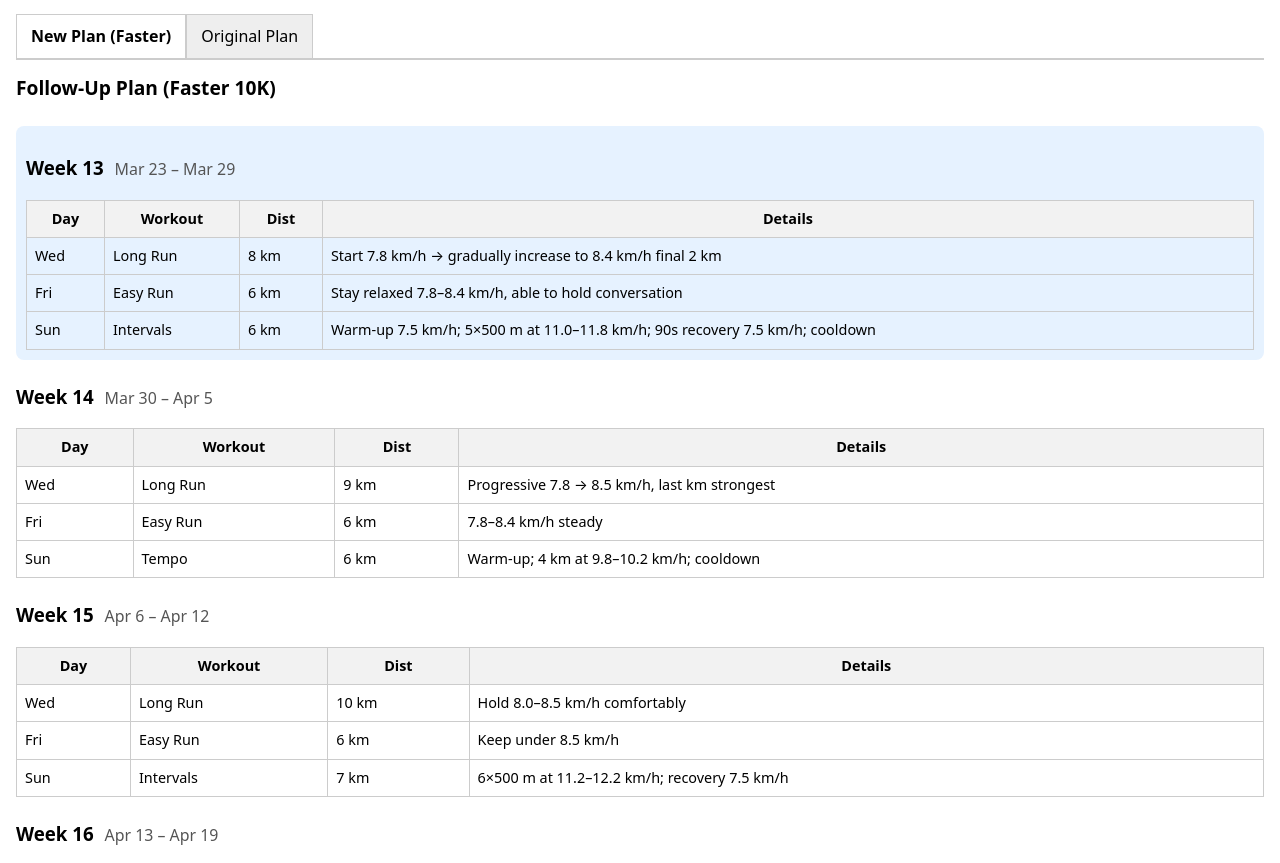
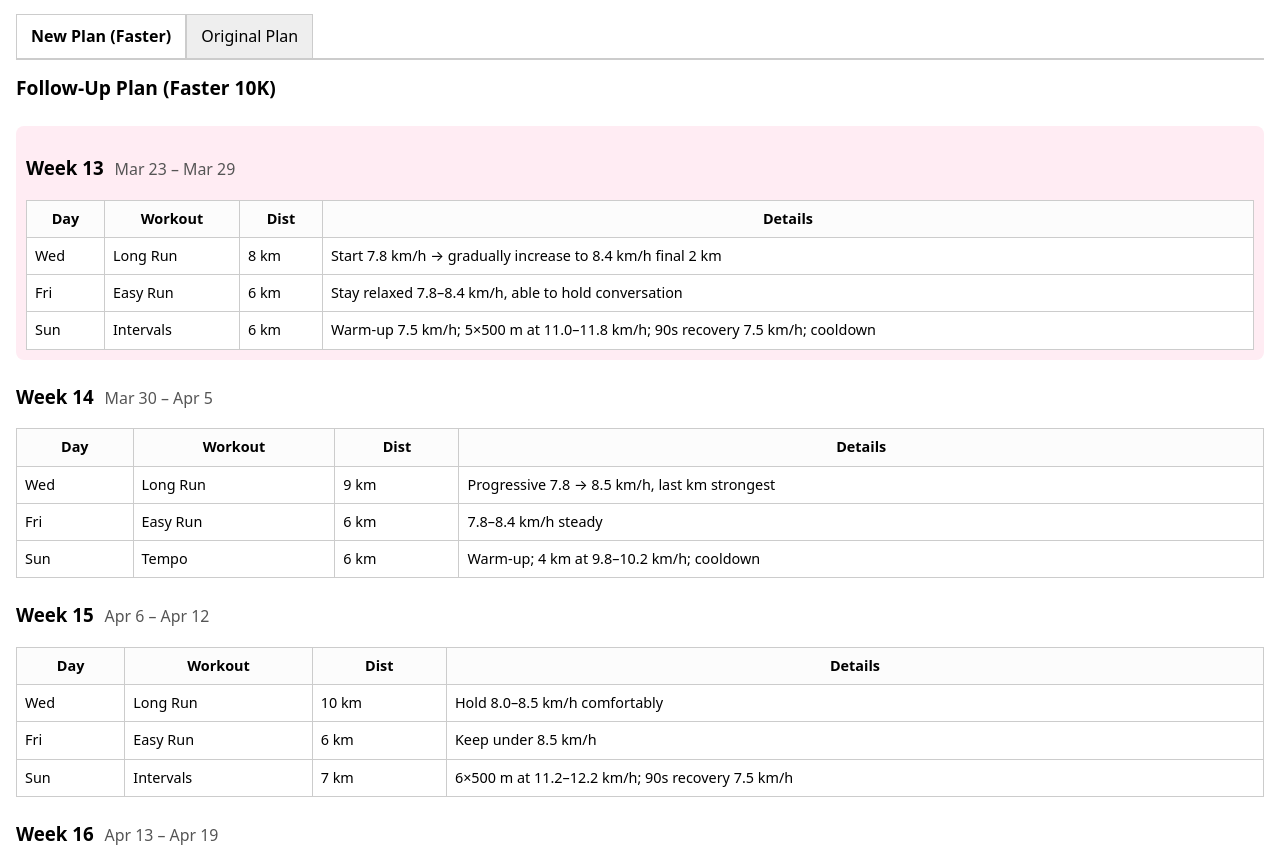
Before and after one commit to harryseppala/run, a plain HTML site: page index.html in a window 1280 px wide. Shown: the part 56-919 px from the top of the page. Drawn offline with Linux system fonts and the light colour scheme.

Commit message:
Add files via upload

```diff
--- a/index.html
+++ b/index.html
@@ -55,7 +55,7 @@ h2 {
 }
 
 .current-week {
-  background: #e6f2ff;
+  background: #ffecf3;
   padding: 10px;
   border-radius: 8px;
 }
@@ -95,7 +95,10 @@ td:nth-child(4), th:nth-child(4) {
 }
 
 th {
-  background: #f2f2f2;
+  background: #fcfcfc;
+}
+td {
+  background: #ffffff;
 }
 
 @media (max-width: 600px) {
@@ -188,7 +191,7 @@ const newPlan = [
 ["Week 3", [
 ["Wed","Long Run","10 km","Hold 8.0–8.5 km/h comfortably"],
 ["Fri","Easy Run","6 km","Keep under 8.5 km/h"],
-["Sun","Intervals","7 km","6×500 m at 11.2–12.2 km/h; recovery 7.5 km/h"]
+["Sun","Intervals","7 km","6×500 m at 11.2–12.2 km/h; 90s recovery 7.5 km/h"]
 ]],
 ["Week 4", [
 ["Wed","Long Run","8 km","Recovery pace 7.5–8.2 km/h"],
@@ -218,7 +221,7 @@ const newPlan = [
 ["Week 9", [
 ["Wed","Long Run","7 km","Very easy 7.5–8.0 km/h"],
 ["Fri","Easy Run","5 km","Light jog"],
-["Sun","Taper Intervals","5 km","Warm-up; 4×400 m at 10.8–11.5 km/h; full recovery"]
+["Sun","Taper Intervals","5 km","Warm-up; 4×400 m at 10.8–11.5 km/h; full recovery (2–3 min)"]
 ]],
 ["Week 10", [
 ["Wed","Race","10 km","Target 9.4–10.0 km/h (faster than previous)"]
```
